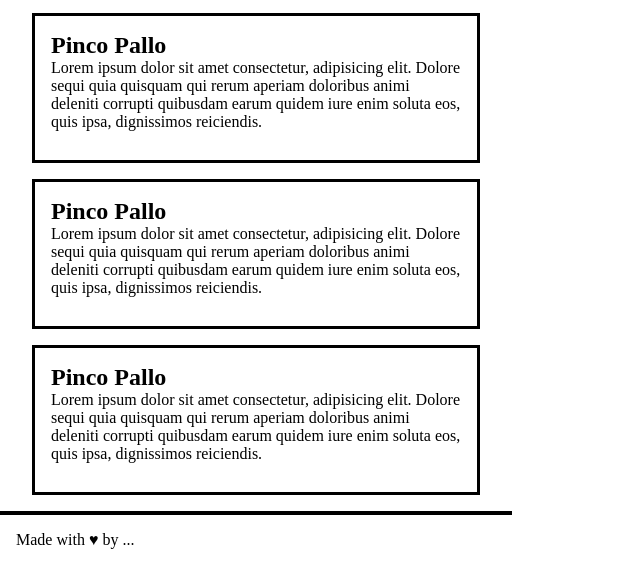
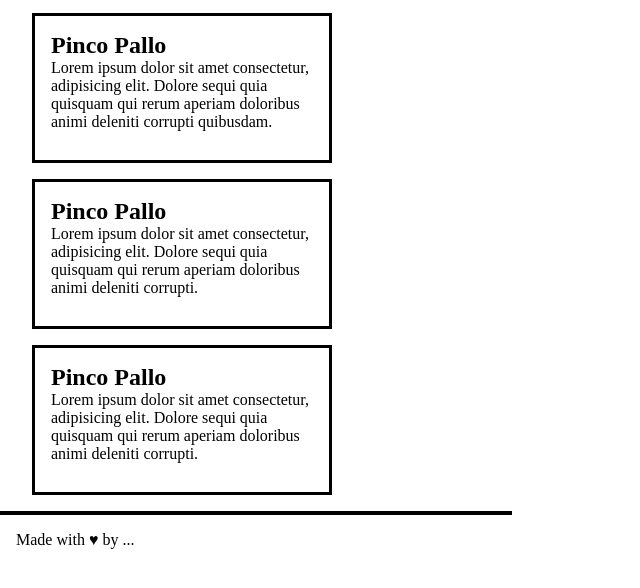
Before and after one commit to giustoantonadev/htmlcss-wireframe, a plain HTML site: page index.html in a window 1280 px wide. Shown: the part 76-664 px from the top of the page, without its empty margins (0-640 px from the left). Drawn offline with Linux system fonts and the light colour scheme.

Commit message:
fix text inside the boxes, modified margins according to the exercise

```diff
--- a/index.html
+++ b/index.html
@@ -23,9 +23,7 @@
       <p>Lorem ipsum dolor sit amet consectetur,
         adipisicing elit. Dolore sequi quia
         quisquam qui rerum aperiam doloribus
-        animi deleniti corrupti quibusdam earum
-        quidem iure enim soluta eos, quis ipsa,
-        dignissimos reiciendis.</p>
+        animi deleniti corrupti quibusdam.</p>
 
 </div>
 
@@ -34,9 +32,7 @@
       <p>Lorem ipsum dolor sit amet consectetur,
         adipisicing elit. Dolore sequi quia
         quisquam qui rerum aperiam doloribus
-        animi deleniti corrupti quibusdam earum
-        quidem iure enim soluta eos, quis ipsa,
-        dignissimos reiciendis.</p>
+        animi deleniti corrupti.</p>
 
 </div>
 
@@ -45,9 +41,7 @@
       <p>Lorem ipsum dolor sit amet consectetur,
         adipisicing elit. Dolore sequi quia
         quisquam qui rerum aperiam doloribus
-        animi deleniti corrupti quibusdam earum
-        quidem iure enim soluta eos, quis ipsa,
-        dignissimos reiciendis.</p>
+        animi deleniti corrupti.</p>
 
 </div>
 
--- a/style.css
+++ b/style.css
@@ -15,6 +15,7 @@ h1{
 hr{
     border: solid 2px;
     color: black;
+    max-height: ;
 
 }
 
@@ -23,7 +24,7 @@ hr{
     padding: 1rem;
     margin: 1rem 2rem;
     block-size: 150px;
-    ;
+    max-width: 300px;
 }
 
 footer{
```
